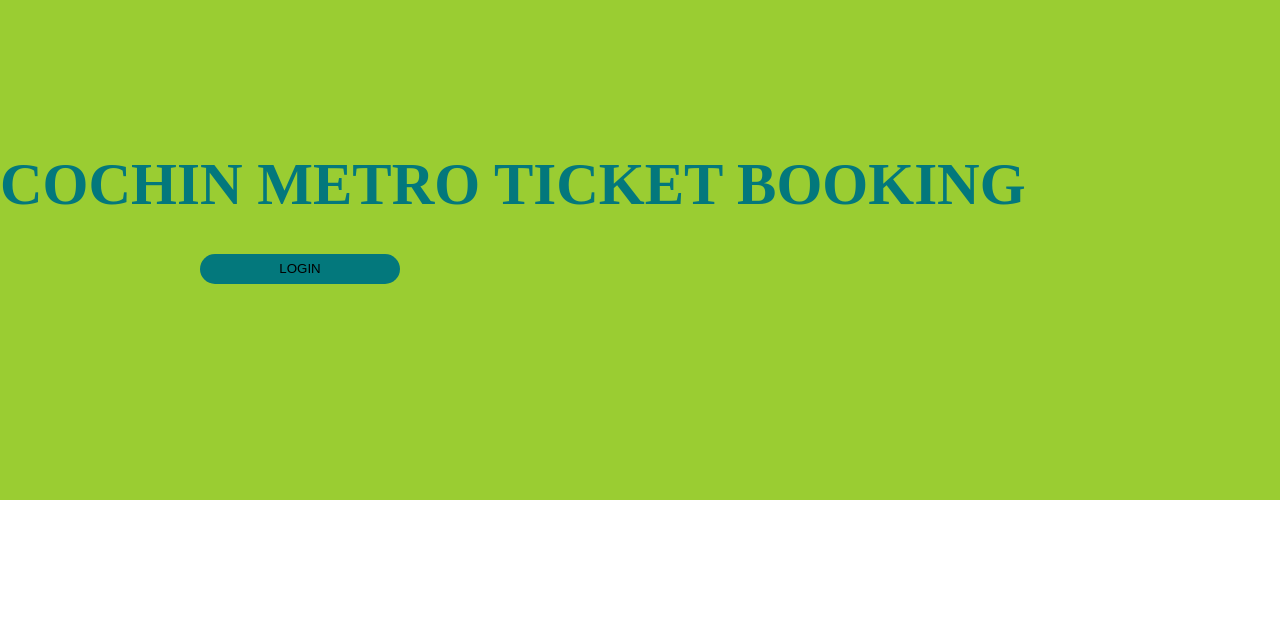
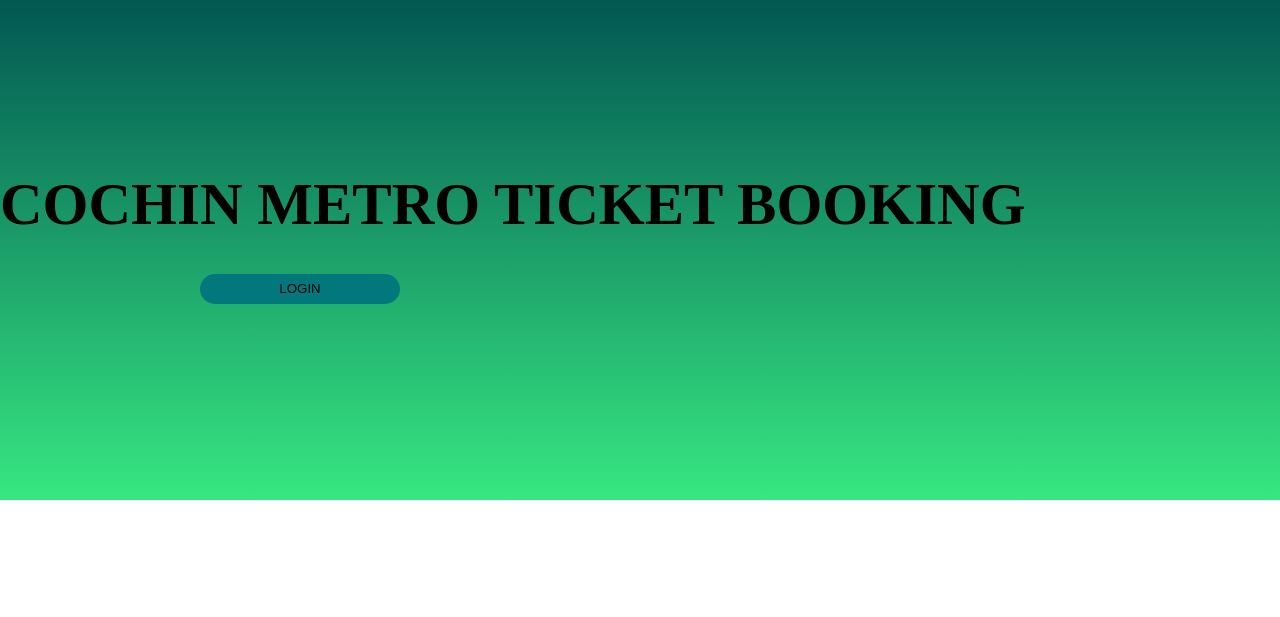
Before and after one commit to athirac1503/cochin_metro, a Django app: page /index/ in a window 1280 px wide. Shown: the part 60-677 px from the top of the page. Run offline with Django 4.2, Linux system fonts and the light colour scheme.

Commit message:
change background color

```diff
--- a/metro/templates/index.html
+++ b/metro/templates/index.html
@@ -16,8 +16,9 @@
             height: 60px;
         }
         main{
-            background-color: yellowgreen;
-            background-image: linear-gradient();
+            /* background-color: yellowgreen; */
+            background: linear-gradient(to bottom, #025752 0%, #37e781 100%);
+
             height: 500px;
             width: 100%;
         }
@@ -31,8 +32,8 @@
             color: yellowgreen;
         }
         .main{
-            padding-top: 150px;
-            color:rgb(3, 120, 124) ;
+            padding-top: 170px;
+            color:rgb(0, 0, 0) ;
             font-family: 'Times New Roman', Times, serif;
             font-size:59px;
 
```
